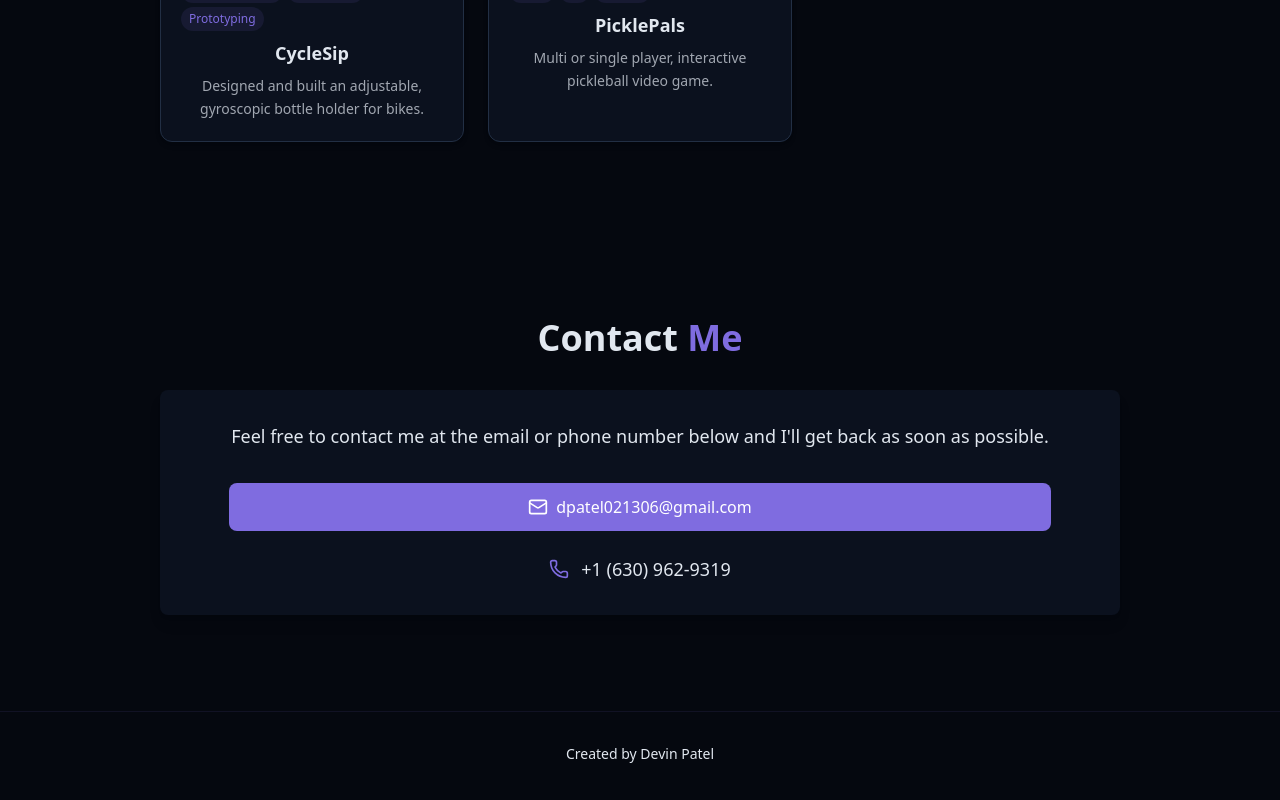
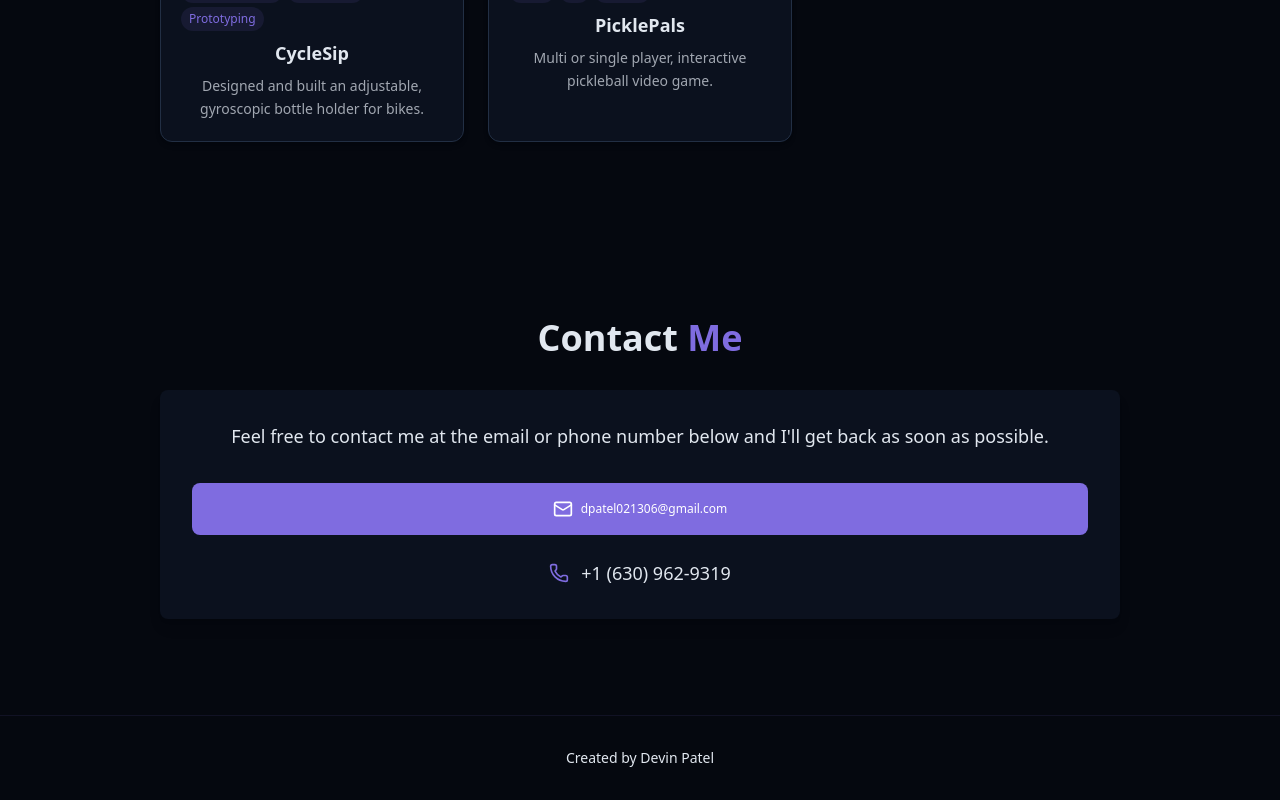
Before and after one commit to DevinPatel123/Personal-Portfolio, a React (Vite) app: page / in a window 1280 px wide. Shown: the part 3285-4085 px from the top of the page. Built offline with nearby package versions, Linux system fonts and the light colour scheme.

Commit message:
fixed contact button

```diff
--- a/src/components/ContactSection.jsx
+++ b/src/components/ContactSection.jsx
@@ -17,10 +17,10 @@ export const ContactSection = () => {
             <div>
               <a
                 href="mailto:dpatel021306@gmail.com"
-                className="flex items-center justify-center gap-2 bg-primary hover:bg-primary/90 text-white py-3 rounded-lg transition-colors duration-200 font-medium w-11/12 mx-auto"
+                className="flex items-center justify-center gap-2 bg-primary hover:bg-primary/90 text-white py-4 px-6 rounded-lg transition-colors duration-200 font-medium w-full sm:w-auto whitespace-nowrap min-w-fit"
               >
-                <Mail className="h-5 w-5" />
-                dpatel021306@gmail.com
+                <Mail className="h-5 w-5 shrink-0" />
+                <span className="text-xs">dpatel021306@gmail.com</span>
               </a>
             </div>
 
```
